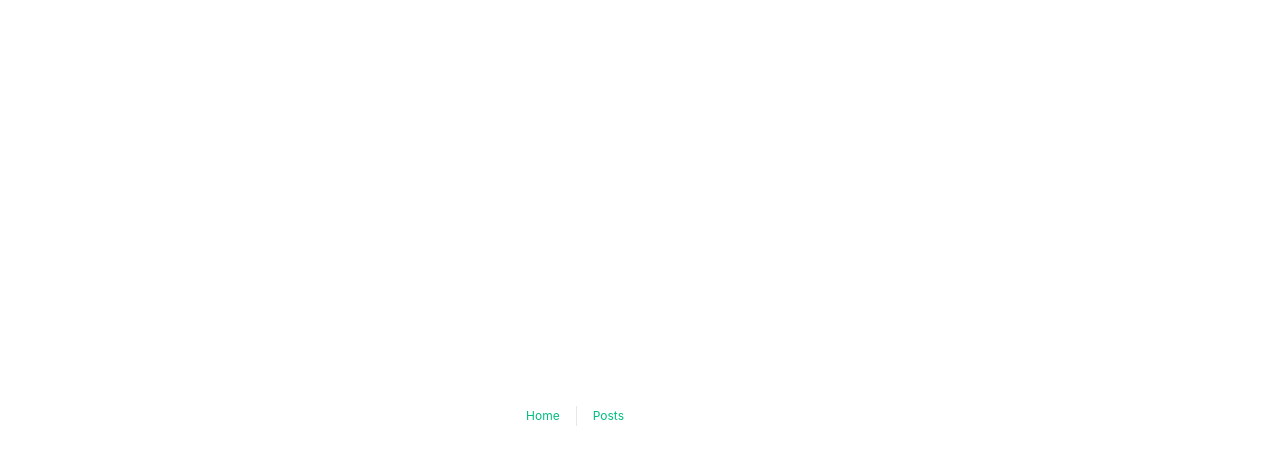
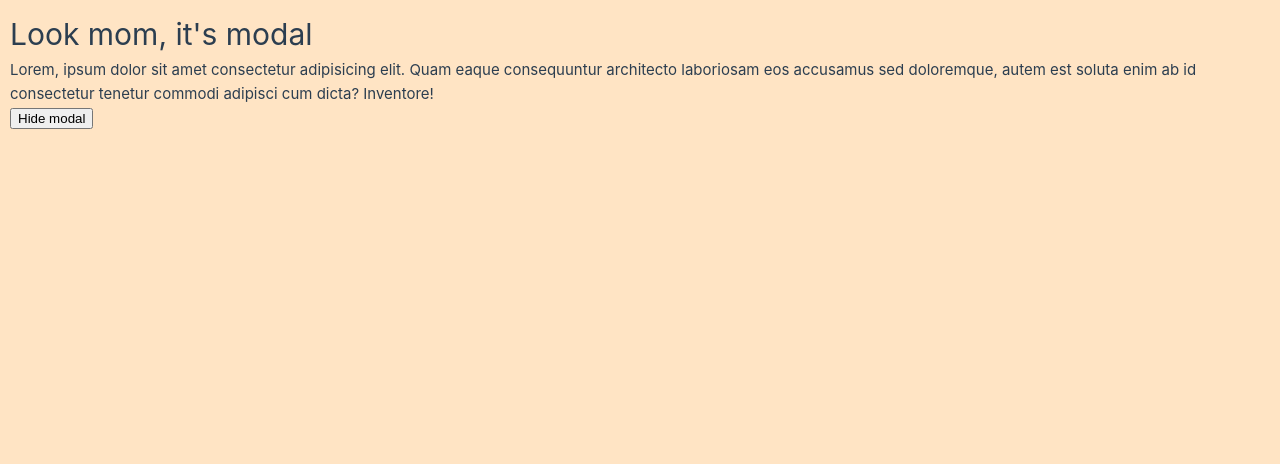
Before and after one commit to Franson33/vue_lerning, a Vue app: page /modals in a window 1280 px wide. Before the commit this address had no page. Shown: the top 464 px of the page. Built offline with nearby package versions, Linux system fonts and the light colour scheme.

Commit message:
add modal page

```diff
--- a/index.html
+++ b/index.html
@@ -8,6 +8,7 @@
   </head>
   <body>
     <div id="app"></div>
+    <div class="modals-container"></div>
     <script type="module" src="/src/main.js"></script>
   </body>
 </html>
--- a/src/App.vue
+++ b/src/App.vue
@@ -2,6 +2,7 @@
   <nav>
     <RouterLink to="/">Home</RouterLink>
     <RouterLink to="/posts">Posts</RouterLink>
+    <RouterLink to="/modals">ModalsView</RouterLink>
   </nav>
 
   <RouterView />
--- a/src/assets/base.css
+++ b/src/assets/base.css
@@ -64,10 +64,15 @@ body {
   background: var(--color-background);
   transition: color 0.5s, background-color 0.5s;
   line-height: 1.6;
-  font-family: Inter, -apple-system, BlinkMacSystemFont, 'Segoe UI', Roboto, Oxygen, Ubuntu,
-    Cantarell, 'Fira Sans', 'Droid Sans', 'Helvetica Neue', sans-serif;
+  font-family: Inter, -apple-system, BlinkMacSystemFont, "Segoe UI", Roboto,
+    Oxygen, Ubuntu, Cantarell, "Fira Sans", "Droid Sans", "Helvetica Neue",
+    sans-serif;
   font-size: 15px;
   text-rendering: optimizeLegibility;
   -webkit-font-smoothing: antialiased;
   -moz-osx-font-smoothing: grayscale;
 }
+
+.modals-container {
+  position: initial;
+}
--- /dev/null
+++ b/src/components/Modal.vue
@@ -0,0 +1,37 @@
+<script setup>
+defineProps({
+  modelValue: {
+    type: Boolean,
+    default: false
+  },
+  title: {
+    type: String,
+    default: ''
+  }
+})
+const emit = defineEmits(['update:modelValue'])
+</script>
+
+
+<template>
+  <teleport to=".modals-container">
+    <div v-if="modelValue" class="modal">
+      <h1>{{ title }}</h1>
+      <slot />
+      <button @click="$emit('update:modelValue')">Hide modal</button>
+    </div>
+  </teleport>
+</template>
+
+<style>
+.modal {
+  background-color: bisque;
+  padding: 10px;
+  position: absolute;
+  left: 0;
+  top: 0;
+  width: 100%;
+  height: 100%;
+  z-index: 1;
+}
+</style>
--- /dev/null
+++ b/src/composable/useHomeViewLifecycle.js
@@ -0,0 +1,13 @@
+import { onBeforeUnmount, onUpdated, onMounted } from "vue";
+
+export const useHomeViewLifecycle = (titleRef) => {
+  onMounted(() => {
+    console.log("LOOK MOM, ITS TITLE WIDTH!", titleRef.value.offsetWidth);
+  });
+  onBeforeUnmount(() => {
+    console.log("LOOK MOM, ITS BEFORE UNMOUNT!");
+  });
+  onUpdated(() => {
+    console.log("LOOK MOM, ITS UPDATED!");
+  });
+};
--- a/src/router/index.js
+++ b/src/router/index.js
@@ -1,5 +1,5 @@
 import { createRouter, createWebHistory } from "vue-router";
-import HomeView from "../views/HomeView.vue";
+import HomeView from "@/views/HomeView.vue";
 
 const router = createRouter({
   history: createWebHistory(import.meta.env.BASE_URL),
@@ -8,6 +8,11 @@ const router = createRouter({
       path: "/",
       name: "home",
       component: HomeView,
+    },
+    {
+      path: "/modals",
+      name: "modals",
+      component: () => import("../views/ModalsView.vue"),
     },
     {
       path: "/posts",
--- a/src/views/HomeView.vue
+++ b/src/views/HomeView.vue
@@ -1,9 +1,11 @@
 <script setup>
-import { reactive, computed, watch } from 'vue'
-import { useHomeLifecycle } from './lifecycle'
+import { reactive, computed, watch, ref, nextTick } from 'vue'
+import { useHomeViewLifecycle } from '@/composable/useHomeViewLifecycle'
 import { vAutofocus } from '@/directives/autofocus'
 
 const appTitle = 'My cool app written in Vue'
+
+const appTitleRef = ref(null)
 
 const counterData = reactive({
   counter: 0,
@@ -20,14 +22,17 @@ const oddOrEven = computed(() => {
   return (counterData.counter & 1) === 0 ? 'even' : 'odd'
 })
 
-const increment = (amount) => {
+const increment = async (amount) => {
   counterData.counter += amount
+  await nextTick(async () => {
+    console.log('LOOK MOM, ITS UPDATED COUNTER!', counterData.counter);
+  })
 }
 const decrement = (amount) => {
   counterData.counter -= amount
 }
 
-useHomeLifecycle()
+useHomeViewLifecycle(appTitleRef)
 </script>
 
 <template>
@@ -35,7 +40,7 @@ useHomeLifecycle()
 
     <h2>{{ counterData.title }}:</h2>
 
-    <h2>{{ appTitle }}</h2>
+    <h2 ref="appTitleRef">{{ appTitle }}</h2>
 
     <button @click="decrement(2)" class="btn">--</button>
     <button @click="decrement(1)" class="btn">-</button>
--- /dev/null
+++ b/src/views/ModalsView.vue
@@ -0,0 +1,35 @@
+<script setup>
+import { ref } from 'vue'
+import Modal from '@/components/Modal.vue'
+
+const isModalVisible = ref(true)
+
+const showModal = () => {
+  isModalVisible.value = true
+}
+</script>
+
+<template>
+  <div class="modals">
+    <h1>Modals</h1>
+    <button @click="showModal">Show modal</button>
+    <Modal v-if="isModalVisible" v-model="isModalVisible" title="Look mom, it's modal">
+      <p>Lorem, ipsum dolor sit amet consectetur adipisicing elit. Quam eaque consequuntur architecto laboriosam eos
+        accusamus sed doloremque, autem est soluta enim ab id consectetur tenetur commodi adipisci cum dicta? Inventore!
+      </p>
+    </Modal>
+  </div>
+</template>
+
+<style>
+.modal {
+  background-color: bisque;
+  padding: 10px;
+  position: absolute;
+  left: 0;
+  top: 0;
+  width: 100%;
+  height: 100%;
+  z-index: 1;
+}
+</style>
--- a/src/views/PostsView.vue
+++ b/src/views/PostsView.vue
@@ -1,19 +1,29 @@
 <script setup>
+import { ref } from 'vue'
 import { vAutofocus } from '@/directives/autofocus'
+
+const posts = ref([
+  {
+    id: 'id1',
+    title: 'Post 1'
+  },
+  {
+    id: 'id2',
+    title: 'Post 2'
+  },
+  {
+    id: 'id3',
+    title: 'Post 3'
+  }
+])
 </script>
 
 <template>
   <div class="posts">
     <h1>Posts</h1>
     <ul>
-      <li>
-        <RouterLink to="/postsDetails/id1">Post 1</RouterLink>
-      </li>
-      <li>
-        <RouterLink to="/postsDetails/id2">Post 2</RouterLink>
-      </li>
-      <li>
-        <RouterLink to="/postsDetails/id3">Post 3</RouterLink>
+      <li v-for="post in posts" :key="post.id">
+        <RouterLink :to="`/postsDetails/${post.id}`">{{ post.title }}</RouterLink>
       </li>
     </ul>
     <textarea v-autofocus />
--- a/src/views/lifecycle.js
+++ /dev/null
@@ -1,16 +0,0 @@
-import { onBeforeMount, onBeforeUnmount, onBeforeUpdate, onUpdated } from "vue";
-
-export const useHomeLifecycle = () => {
-  onBeforeMount(() => {
-    console.log("LOOK MOM, ITS BEFORE MOUNT!");
-  });
-  onBeforeUnmount(() => {
-    console.log("LOOK MOM, ITS BEFORE UNMOUNT!");
-  });
-  onBeforeUpdate(() => {
-    console.log("LOOK MOM, ITS BEFORE UPDATE!");
-  });
-  onUpdated(() => {
-    console.log("LOOK MOM, ITS UPDATED!");
-  });
-};
```
